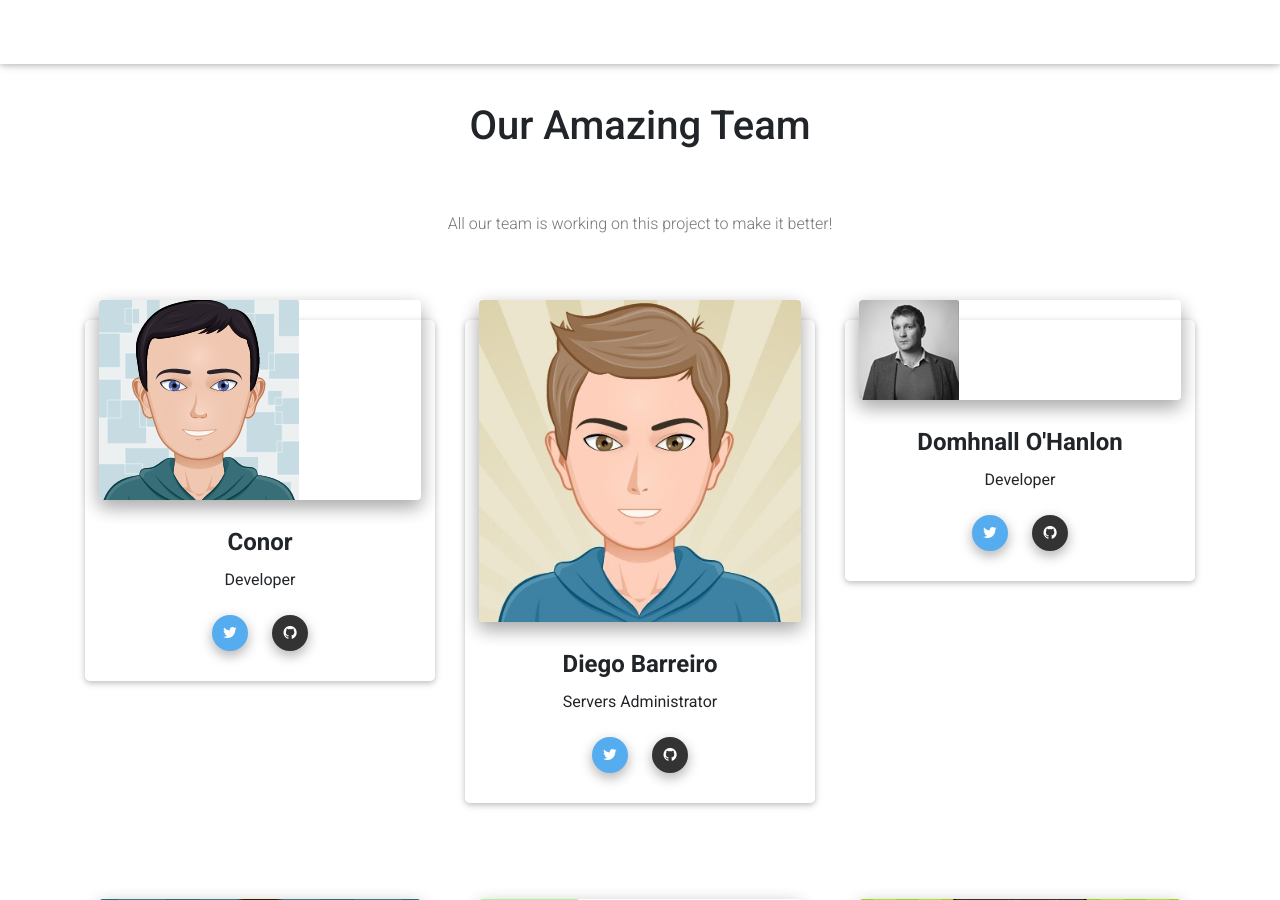
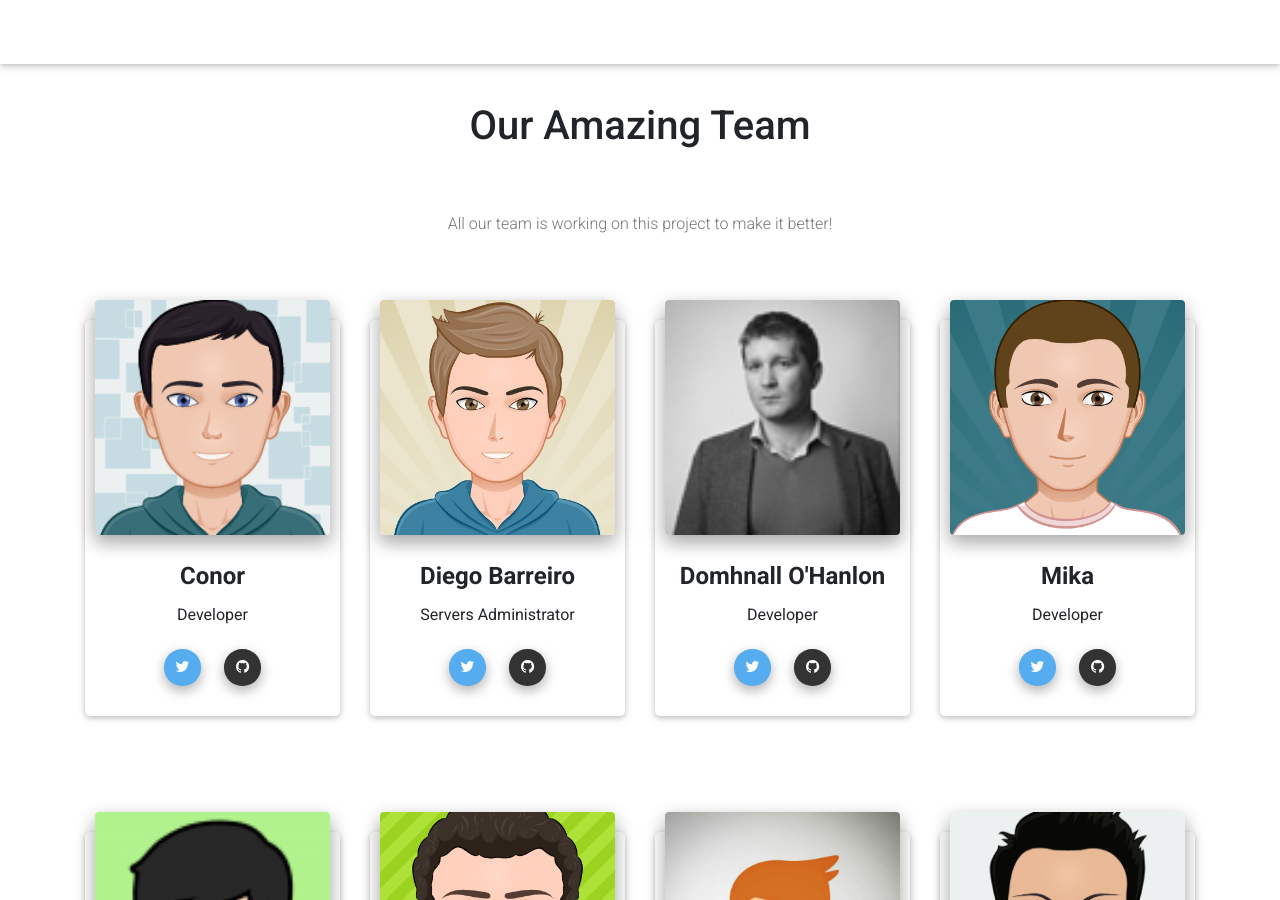
Before and after one commit to Kodular/kodular.github.io, a Jekyll site: the page built from team.html, in a window 1280 px wide and 900 px high. Built offline with Jekyll 4.4.1, drawn with Linux system fonts in a browser that asks for light colours; nearby versions of some CDN libraries; some web fonts are replaced; library files that are not in the unit come from our copies.

Commit message:
Fix image size

```diff
--- a/team.html
+++ b/team.html
@@ -13,12 +13,12 @@ layout: default
     <div class="row">
         <!--Grid column-->
         {% for member in site.data.team %}
-        <div class="col-md-4 mb-r">
+        <div class="col-md-3 mb-r">
             <div class="card card-cascade narrower mb-r">
 
                 <!--Card image-->
                 <div class="view overlay hm-white-slight">
-                    <img src="{{ member.img }}" class="img-fluid rounded-circle" alt="{{ member.name }}">
+                    <img src="{{ member.img }}" class="img-fluid rounded-circle" alt="{{ member.name }}" style="width: -webkit-fill-available;">
                     <a>
                         <div class="mask waves-effect waves-light"></div>
                     </a>
```
